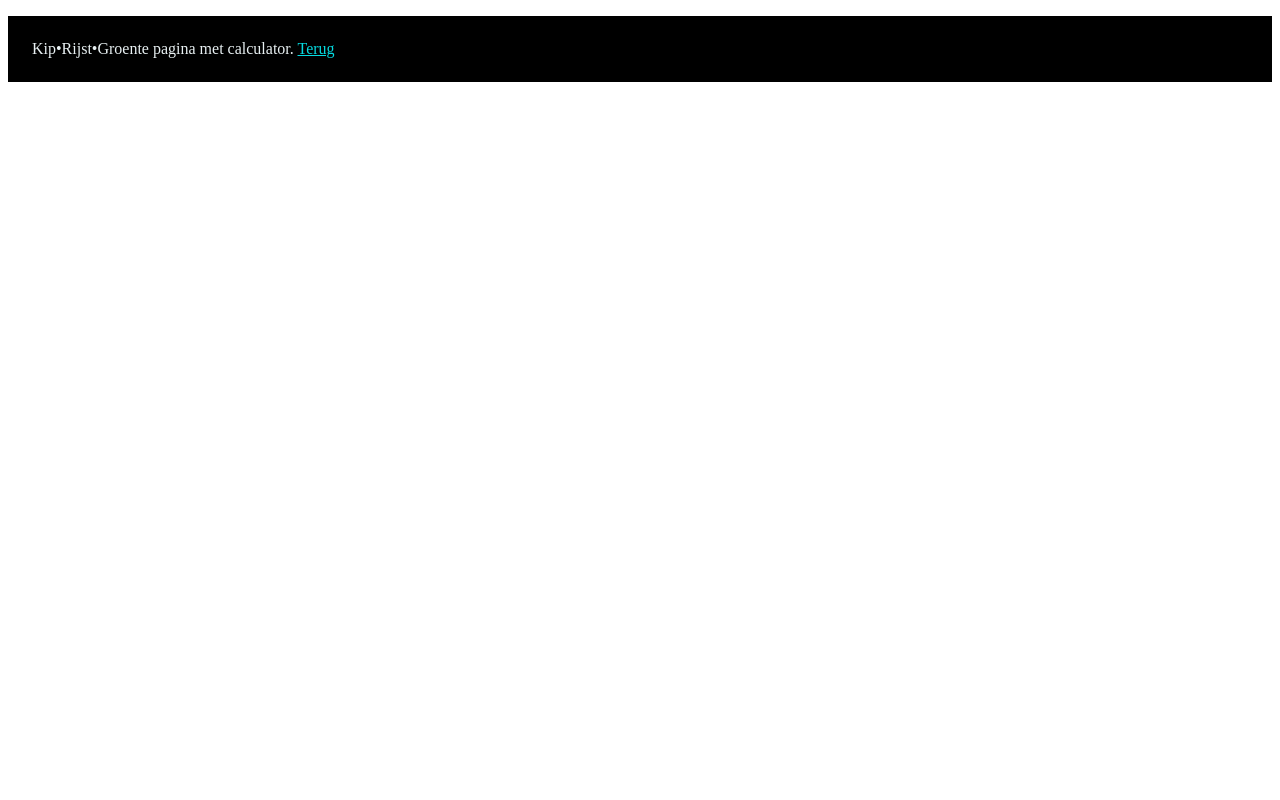
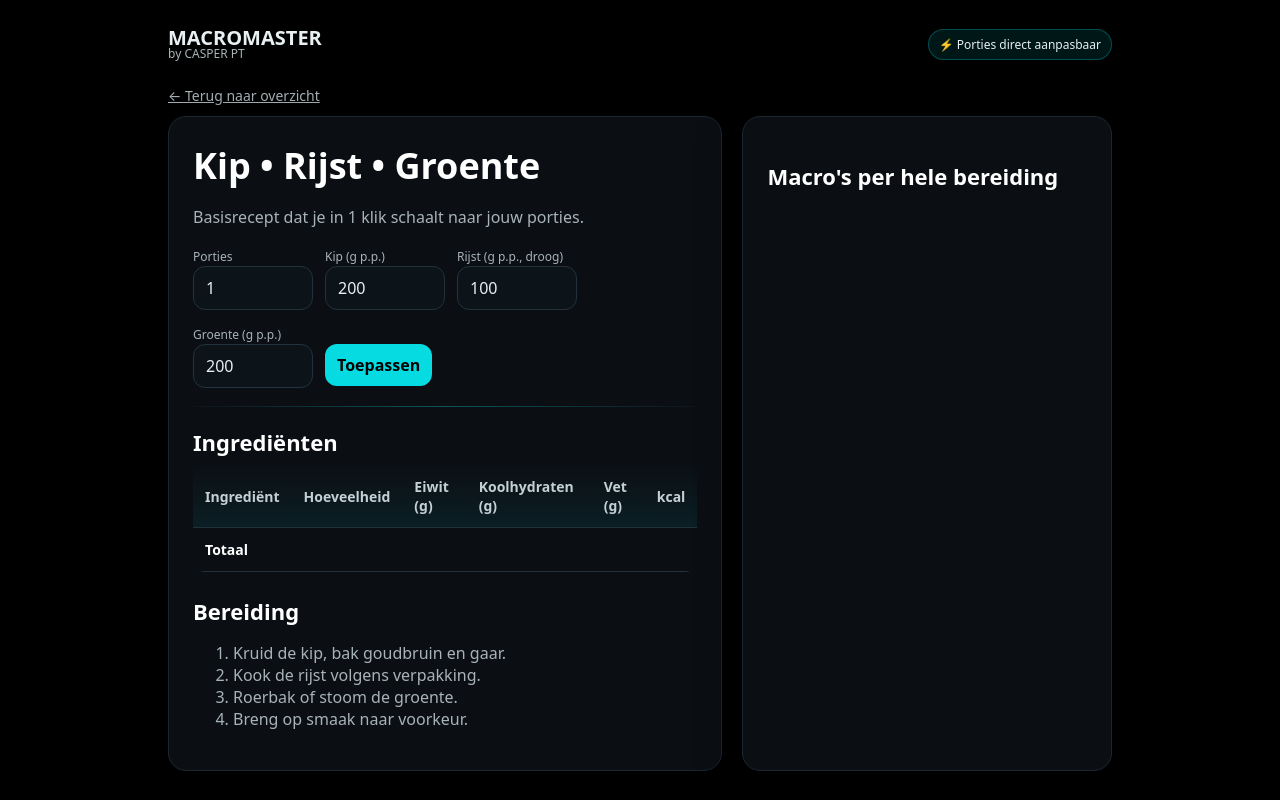
Before and after one commit to caspernieskens01-coder/MacroMaster, a plain HTML site: page recipes/kip-rijst-groente.html in a window 1280 px wide. Drawn offline with Linux system fonts and the light colour scheme.

Commit message:
Update kip-rijst-groente.html

```diff
--- a/recipes/kip-rijst-groente.html
+++ b/recipes/kip-rijst-groente.html
@@ -1 +1,72 @@
-<!doctype html><meta charset="utf-8"><meta name="viewport" content="width=device-width, initial-scale=1"><title>Kip • Rijst • Groente</title><p style="background:#000;color:#e8f0f2;font:16px ui-sans-serif;padding:24px">Kip•Rijst•Groente pagina met calculator. <a href='../index.html' style='color:#05dbe1'>Terug</a></p>
+<!doctype html>
+<html lang="nl">
+<head>
+  <meta charset="utf-8"/><meta name="viewport" content="width=device-width, initial-scale=1"/>
+  <title>MACROMASTER • Kip • Rijst • Groente</title>
+  <style>
+    :root{--brand:#05dbe1;--ink:#000;--bg:#000;--text:#e8f0f2;--muted:#a8b3b8;--card:#0b0f14;--card-border:#1b2730;--radius:18px;--shadow:0 12px 40px rgba(0,0,0,.55);--max:1000px}
+    *{box-sizing:border-box} body{margin:0;background:var(--bg);color:var(--text);font-family:ui-sans-serif,system-ui,-apple-system,Segoe UI,Roboto,Helvetica,Arial}
+    a{color:inherit} .wrap{max-width:var(--max);margin:auto;padding:28px}
+    header{display:flex;gap:14px;align-items:center;justify-content:space-between;margin-bottom:24px}
+    .titles{line-height:1}.site-title{font-weight:900;font-size:20px}.byline{font-size:12px;color:var(--muted)}
+    .pill{display:inline-flex;gap:8px;align-items:center;background:rgba(5,219,225,.1);border:1px solid rgba(5,219,225,.28);padding:6px 10px;border-radius:999px;font-size:12px}
+    .card{background:var(--card);border:1px solid var(--card-border);border-radius:var(--radius);box-shadow:var(--shadow)} .p24{padding:24px}
+    .grid{display:grid;gap:20px} @media(min-width:900px){.grid{grid-template-columns:1.2fr .8fr}}
+    h1{font-size:clamp(24px,3.5vw,36px);margin:0 0 4px;color:#fff} h2{font-size:clamp(18px,2.5vw,22px);margin:20px 0 8px;color:#fff}
+    .muted{color:var(--muted)} .row{display:flex;gap:12px;flex-wrap:wrap} label{font-size:12px;color:var(--muted)}
+    input,button{background:#0c141a;border:1px solid #22323c;color:var(--text);border-radius:12px;padding:10px 12px;font:inherit;outline:none}
+    input[type="number"]{width:120px} .btn{cursor:pointer;transition:.15s transform ease,.15s opacity ease;background:var(--brand);color:var(--ink);border:0;font-weight:800}
+    .btn:hover{transform:translateY(-1px)} .btn:active{transform:translateY(0)}
+    .kpi{display:grid;grid-template-columns:repeat(4,1fr);gap:10px} .kpi .card{padding:14px;text-align:center;border-color:#22323c}
+    .kpi h3{margin:6px 0 0;font-size:18px;color:#fff} .kpi p{margin:0;font-size:12px;color:var(--muted)}
+    table{width:100%;border-collapse:collapse;margin-top:8px;overflow:hidden;border-radius:12px}
+    th,td{padding:12px;border-bottom:1px solid #22323c;text-align:left;font-size:14px}
+    th{color:#c4d0d6;font-weight:700;background:linear-gradient(0deg,rgba(5,219,225,.08),transparent)}
+    tfoot td{font-weight:800;color:#fff}
+    nav a{font-size:14px;color:var(--muted)} nav a:hover{text-decoration:underline}
+    .divider{height:1px;background:linear-gradient(90deg,rgba(255,255,255,.05),var(--brand),rgba(255,255,255,.05));opacity:.35;margin:18px 0}
+  </style>
+</head>
+<body>
+  <div class="wrap">
+    <header>
+      <div class="titles"><div class="site-title">MACROMASTER</div><div class="byline">by CASPER PT</div></div>
+      <span class="pill">⚡ Porties direct aanpasbaar</span>
+    </header>
+
+    <nav><a href="../index.html">← Terug naar overzicht</a></nav>
+
+    <div class="grid" style="margin-top:10px">
+      <section class="card p24">
+        <h1>Kip • Rijst • Groente</h1>
+        <p class="muted">Basisrecept dat je in 1 klik schaalt naar jouw porties.</p>
+
+        <div class="row" style="margin-top:10px">
+          <div><label>Porties</label><br><input id="servings" type="number" min="1" step="1" value="1"></div>
+          <div><label>Kip (g p.p.)</label><br><input id="target-meat" type="number" min="0" step="10" value="200"></div>
+          <div><label>Rijst (g p.p., droog)</label><br><input id="target-rice" type="number" min="0" step="10" value="100"></div>
+          <div><label>Groente (g p.p.)</label><br><input id="target-veg" type="number" min="0" step="25" value="200"></div>
+          <div><label>&nbsp;</label><br><button class="btn" id="apply">Toepassen</button></div>
+        </div>
+
+        <div class="divider"></div>
+        <h2>Ingrediënten</h2>
+        <table id="ingredients-table">
+          <thead><tr><th>Ingrediënt</th><th>Hoeveelheid</th><th>Eiwit (g)</th><th>Koolhydraten (g)</th><th>Vet (g)</th><th>kcal</th></tr></thead>
+          <tbody></tbody>
+          <tfoot><tr><td><b>Totaal</b></td><td id="t-q"></td><td id="t-p"></td><td id="t-c"></td><td id="t-f"></td><td id="t-k"></td></tr></tfoot>
+        </table>
+
+        <h2 style="margin-top:24px">Bereiding</h2>
+        <ol class="muted">
+          <li>Kruid de kip, bak goudbruin en gaar.</li>
+          <li>Kook de rijst volgens verpakking.</li>
+          <li>Roerbak of stoom de groente.</li>
+          <li>Breng op smaak naar voorkeur.</li>
+        </ol>
+      </section>
+
+      <aside class="card p24">
+        <h2>Macro's per hele bereiding</h2>
+        <div class="kpi" style="margin-top:12px">
+          <div
```
